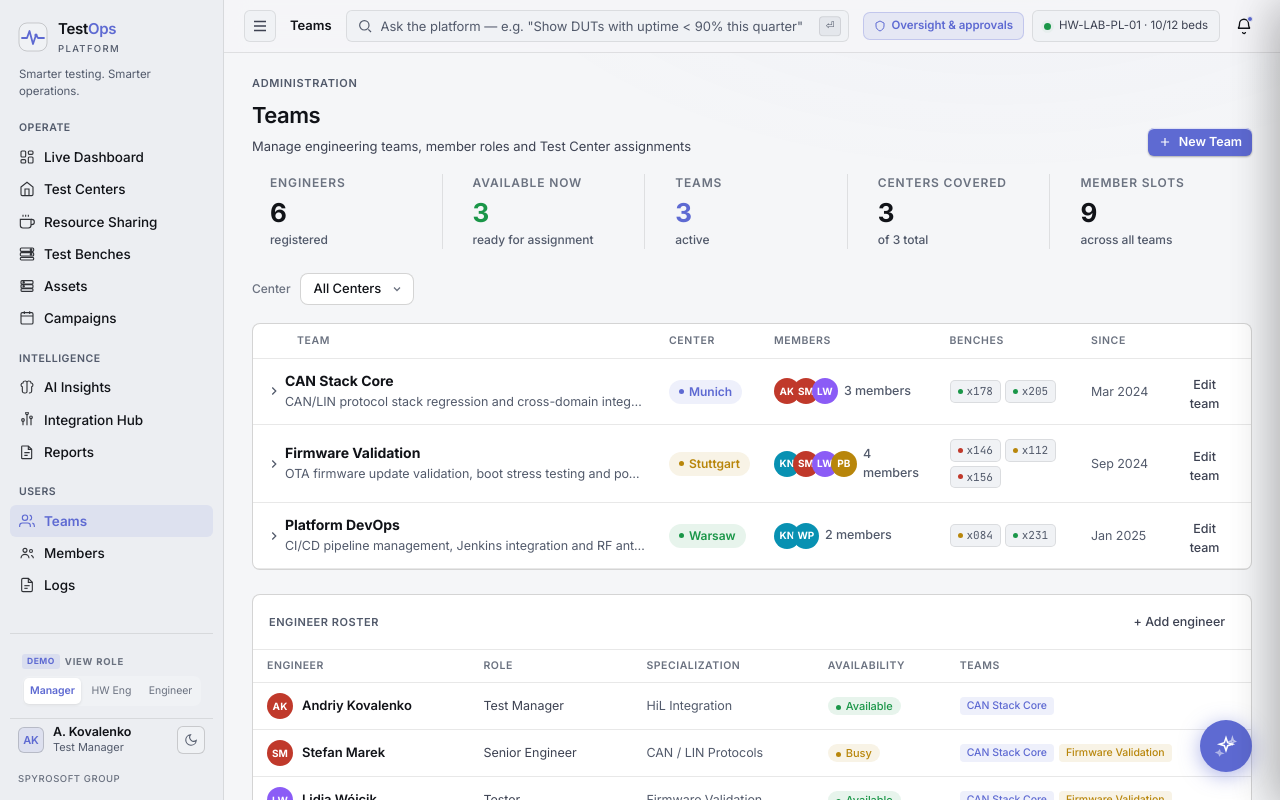
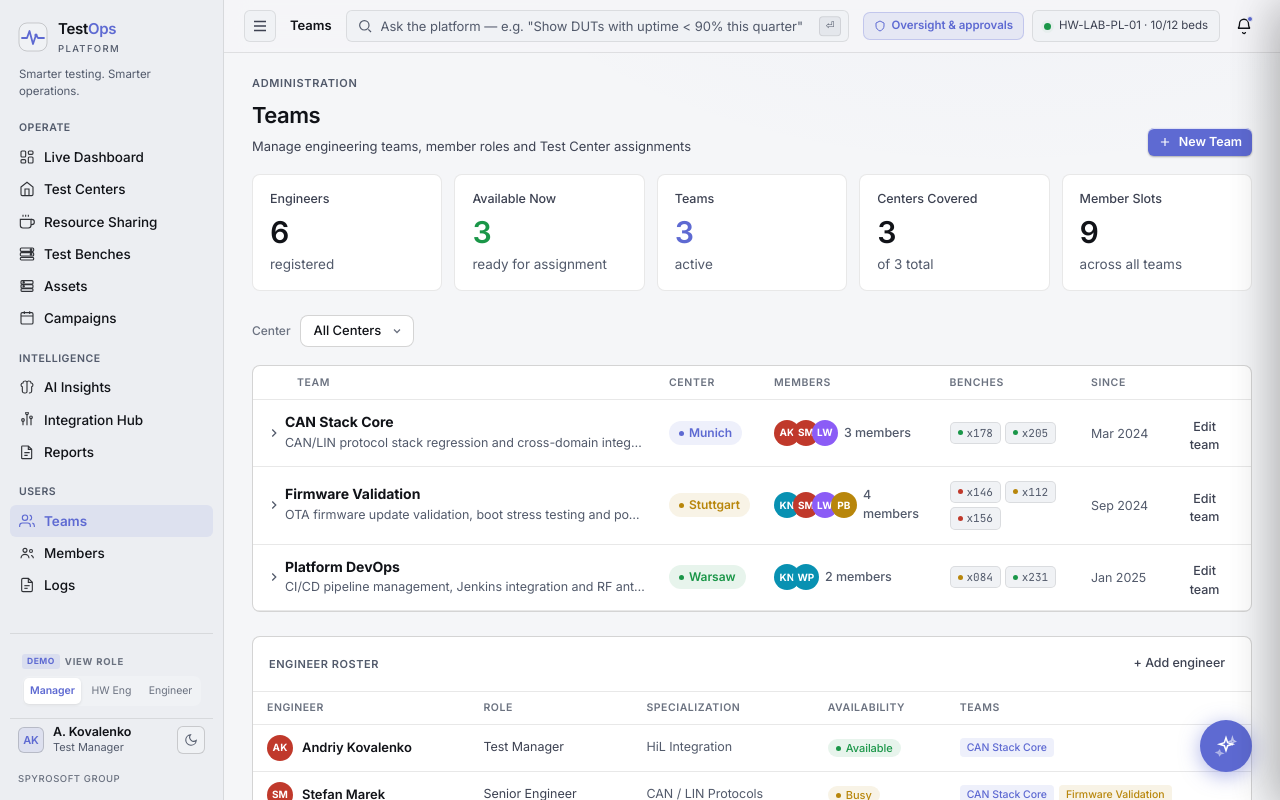
Before and after one commit to git-matand/TestOps-Demo, a React (Vite) app: page / in a window 1280 px wide. Both pictures are taken after a click on the button "Teams". Shown: the top 800 px of the page. Built offline with nearby package versions, Linux system fonts and the light colour scheme.

Commit message:
cards for teams

```diff
--- a/src/app/components/Teams.tsx
+++ b/src/app/components/Teams.tsx
@@ -784,23 +784,19 @@ export function Teams({ addToast }: Props) {
         </div>
       </div>
 
-      {/* ── Summary KPI row ─────────────────────────────────────────────── */}
-      <div style={{ display:"flex", gap:12, marginBottom:24 }}>
+      {/* ── Summary KPI cards ───────────────────────────────────────────── */}
+      <div style={{ display:"grid", gridTemplateColumns:"repeat(5, 1fr)", gap:12, marginBottom:24 }}>
         {[
           { label:"Engineers",       val:ENGINEERS.length, sub:"registered",                        color:"var(--ink)"   },
           { label:"Available Now",   val:availableCt,      sub:"ready for assignment",              color:"var(--ok)"    },
           { label:"Teams",           val:teams.length,     sub:"active",                            color:"var(--brand)" },
           { label:"Centers Covered", val:centersCt,        sub:`of ${TEST_CENTERS.length} total`,   color:"var(--ink)"   },
           { label:"Member Slots",    val:memberSlots,      sub:"across all teams",                  color:"var(--ink)"   },
-        ].map((k, i, arr) => (
-          <div key={k.label} style={{
-            flex:1, minWidth:0,
-            padding: "0 18px",
-            borderRight: i < arr.length - 1 ? "1px solid var(--line)" : "none",
-          }}>
-            <div style={{ fontSize:12, fontWeight:600, color:"var(--ink-4)", textTransform:"uppercase", letterSpacing:".07em", marginBottom:8 }}>{k.label}</div>
-            <div style={{ fontWeight:700, fontSize:26, lineHeight:1, color:k.color, fontVariantNumeric:"tabular-nums", letterSpacing:"-.03em" }}>{k.val}</div>
-            <div style={{ fontSize:12, fontWeight:500, color:"var(--ink-3)", marginTop:5 }}>{k.sub}</div>
+        ].map(k => (
+          <div key={k.label} className="to-kpi">
+            <div className="lab">{k.label}</div>
+            <div className="val" style={{ color:k.color }}>{k.val}</div>
+            <div className="to-delta flat">{k.sub}</div>
           </div>
         ))}
       </div>
```
Also changed, not shown: 1 other file (tests, documents, lock files or other folders).
